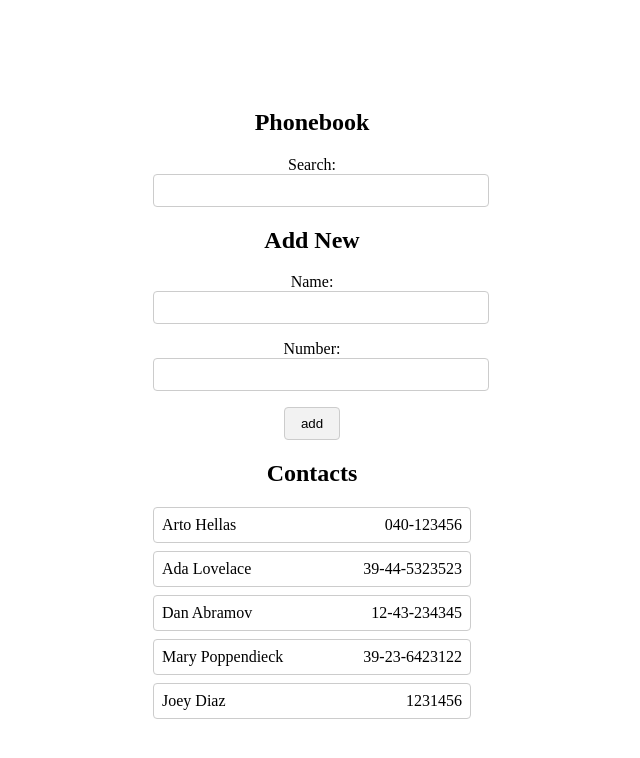
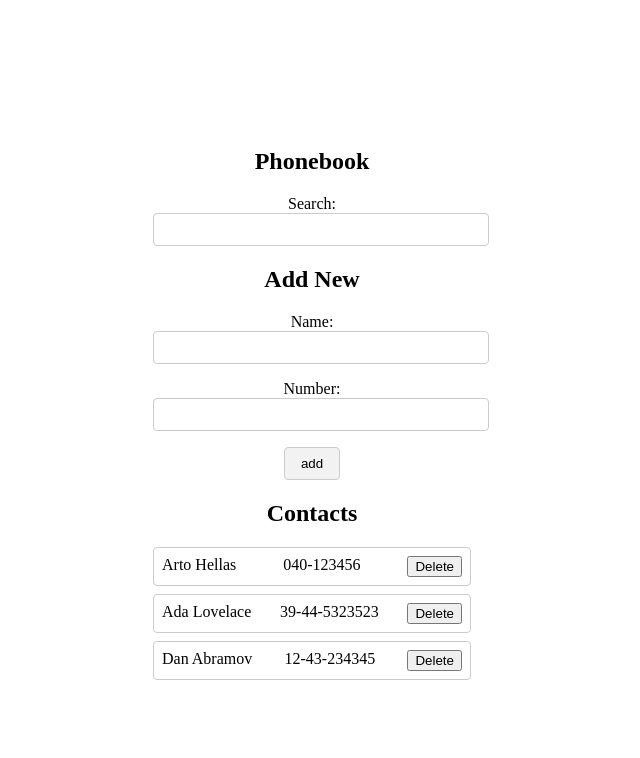
Before and after one commit to shraja7/phonebook, a React (Create React App) app: page / in a window 1280 px wide. Shown: the top 758 px of the page, without its empty margins (328-968 px from the left). Built offline with nearby package versions, Linux system fonts and the light colour scheme; data requests are answered from the project's data file.

Commit message:
implement delete functionality

```diff
--- a/db.json
+++ b/db.json
@@ -14,16 +14,6 @@
       "name": "Dan Abramov",
       "number": "12-43-234345",
       "id": 3
-    },
-    {
-      "name": "Mary Poppendieck",
-      "number": "39-23-6423122",
-      "id": 4
-    },
-    {
-      "name": "Joey Diaz",
-      "number": "1231456",
-      "id": 5
     }
   ]
 }
--- a/src/App.js
+++ b/src/App.js
@@ -65,6 +65,21 @@
       person.number.includes(searchInput)
     );
   });
+  const deletePerson = (id) => {
+    contactsService
+      .remove(id)
+      .then(() => {
+        setPersons(persons.filter((person) => person.id !== id));
+      })
+      .catch((error) => {
+        if (error.response && error.response.status === 404) {
+          console.log(`Contact with ID ${id} not found`);
+        } else {
+          console.log("Error deleting contact:", error);
+        }
+      });
+  };
+
   return (
     <div className="container">
       <h2>Phonebook</h2>
@@ -80,7 +95,10 @@
       />
 
       <h2>Contacts</h2>
-      <ContactsDisplay filteredPersons={filteredPersons} />
+      <ContactsDisplay
+        filteredPersons={filteredPersons}
+        deletePerson={deletePerson}
+      />
     </div>
   );
 };
--- a/src/components/ContactsDisplay.js
+++ b/src/components/ContactsDisplay.js
@@ -1,12 +1,13 @@
 import React from "react";
 
-const ContactsDisplay = ({ filteredPersons }) => {
+const ContactsDisplay = ({ filteredPersons, deletePerson }) => {
   return (
     <div className="contacts-container">
       {filteredPersons.map((person) => (
         <div key={person.name} className="contact-box">
           <p className="contact-name">{person.name}</p>
           <p className="contact-number">{person.number}</p>
+          <button onClick={() => deletePerson(person.id)}> Delete</button>
         </div>
       ))}
     </div>
--- a/src/services/contacts.js
+++ b/src/services/contacts.js
@@ -16,4 +16,9 @@
   return request.then((response) => response.data);
 };
 
-export default { getAll, create, update };
+const remove = (id) => {
+  const request = axios.delete(`${baseUrl}/${id}`);
+  return request.then((response) => response.data);
+};
+
+export default { getAll, create, update, remove };
```
